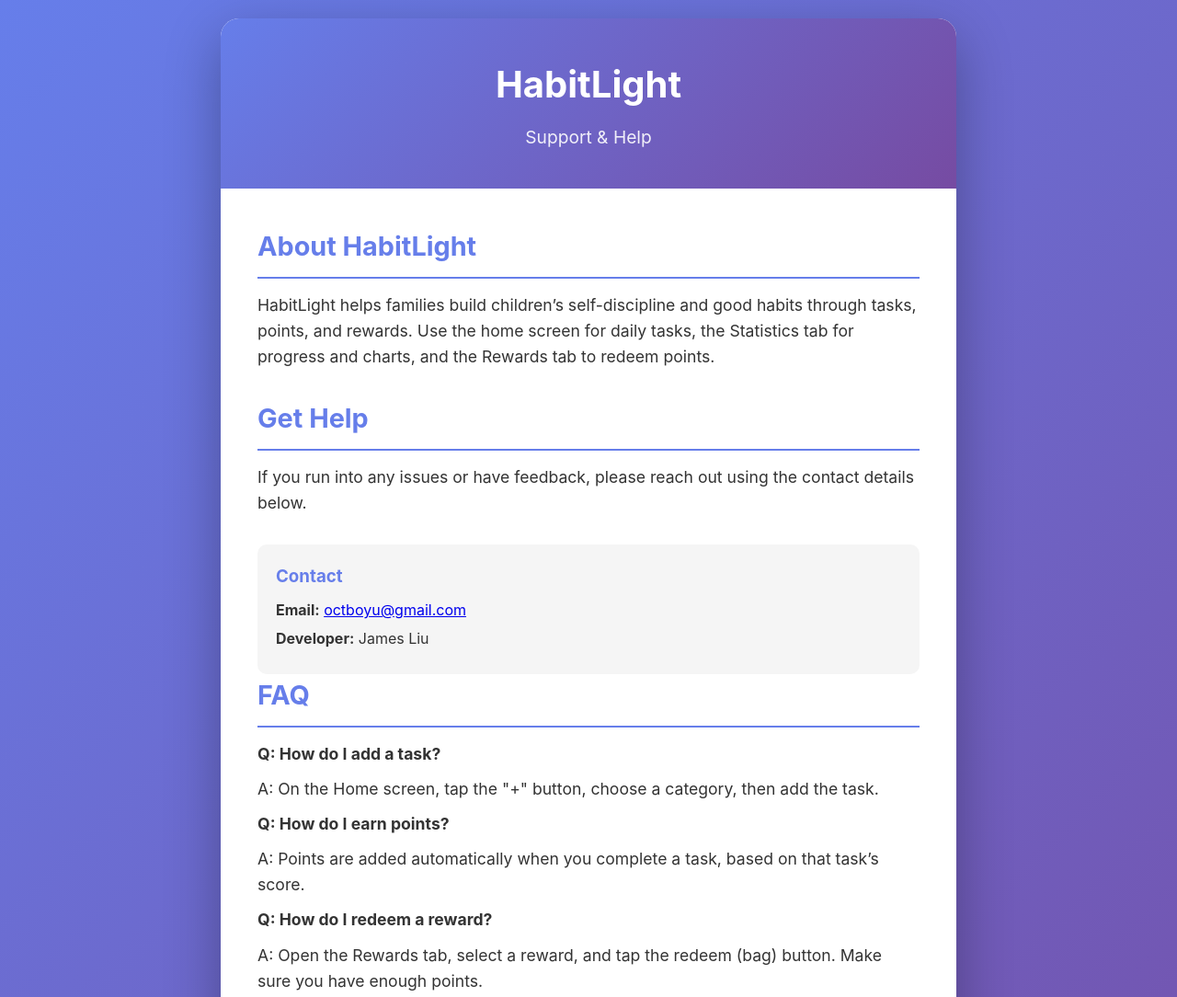
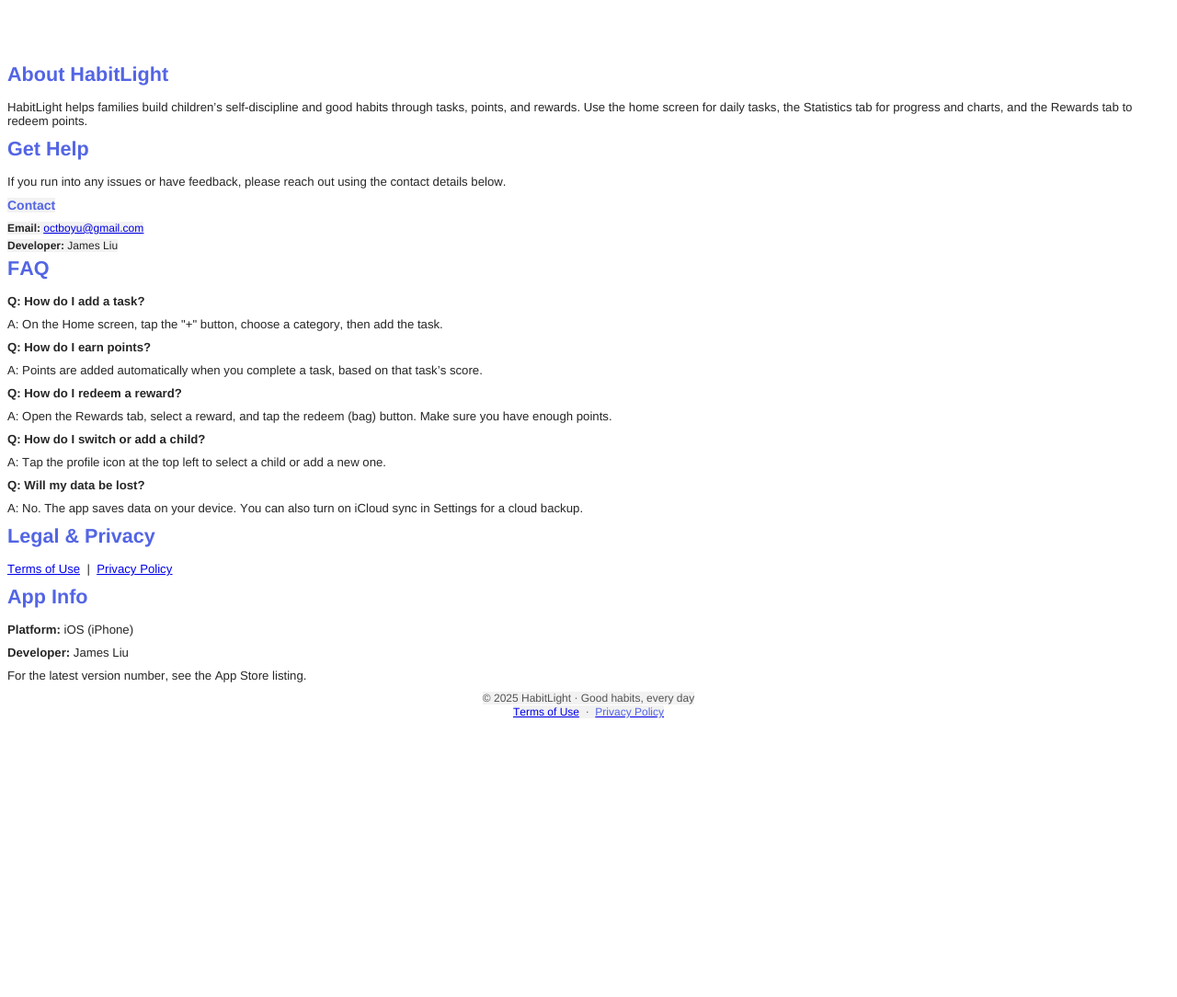
Before and after one commit to jjaammmeess/lvguang-support, a plain HTML site: page index-en.html in a window 1280 px wide. Shown: the top 1084 px of the page at 92% size. After the commit the page ends 800 px from the top, so only its background shows below. Drawn offline with Linux system fonts and the light colour scheme.

Commit message:
Add files via upload

```diff
--- a/index-en.html
+++ b/index-en.html
@@ -1,202 +1,59 @@
-<!DOCTYPE html>
-<html lang="en">
+<!DOCTYPE html PUBLIC "-//W3C//DTD HTML 4.01//EN" "http://www.w3.org/TR/html4/strict.dtd">
+<html>
 <head>
-    <meta charset="UTF-8">
-    <meta name="viewport" content="width=device-width, initial-scale=1.0">
-    <title>HabitLight – Support</title>
-    <style>
-        * {
-            margin: 0;
-            padding: 0;
-            box-sizing: border-box;
-        }
-
-        body {
-            font-family: -apple-system, BlinkMacSystemFont, 'Segoe UI', Roboto, 'Helvetica Neue', Arial, sans-serif;
-            line-height: 1.6;
-            color: #333;
-            background: linear-gradient(135deg, #667eea 0%, #764ba2 100%);
-            min-height: 100vh;
-            padding: 20px;
-        }
-
-        .container {
-            max-width: 800px;
-            margin: 0 auto;
-            background: white;
-            border-radius: 20px;
-            box-shadow: 0 20px 60px rgba(0,0,0,0.3);
-            overflow: hidden;
-        }
-
-        .header {
-            background: linear-gradient(135deg, #667eea 0%, #764ba2 100%);
-            color: white;
-            padding: 40px;
-            text-align: center;
-        }
-
-        .header h1 {
-            font-size: 2.5em;
-            margin-bottom: 10px;
-        }
-
-        .header p {
-            font-size: 1.2em;
-            opacity: 0.9;
-        }
-
-        .content {
-            padding: 40px;
-        }
-
-        .section {
-            margin-bottom: 30px;
-        }
-
-        .section h2 {
-            color: #667eea;
-            font-size: 1.8em;
-            margin-bottom: 15px;
-            border-bottom: 2px solid #667eea;
-            padding-bottom: 10px;
-        }
-
-        .section p {
-            margin-bottom: 10px;
-            font-size: 1.1em;
-        }
-
-        .contact-info {
-            background: #f5f5f5;
-            padding: 20px;
-            border-radius: 10px;
-            margin-top: 20px;
-        }
-
-        .contact-info h3 {
-            color: #667eea;
-            margin-bottom: 10px;
-        }
-
-        .contact-info p {
-            margin: 5px 0;
-        }
-
-        .links {
-            margin-top: 15px;
-        }
-
-        .links a {
-            display: inline-block;
-            margin-right: 15px;
-            margin-bottom: 8px;
-            color: #667eea;
-            text-decoration: none;
-            font-weight: 500;
-        }
-
-        .links a:hover {
-            text-decoration: underline;
-        }
-
-        .btn {
-            display: inline-block;
-            padding: 12px 30px;
-            background: #667eea;
-            color: white;
-            text-decoration: none;
-            border-radius: 25px;
-            margin-top: 10px;
-            transition: background 0.3s;
-        }
-
-        .btn:hover {
-            background: #5568d3;
-        }
-
-        .footer {
-            background: #f5f5f5;
-            padding: 20px;
-            text-align: center;
-            color: #666;
-        }
-
-        .footer a {
-            color: #667eea;
-            text-decoration: none;
-        }
-
-        .footer a:hover {
-            text-decoration: underline;
-        }
-    </style>
+  <meta http-equiv="Content-Type" content="text/html; charset=utf-8">
+  <meta http-equiv="Content-Style-Type" content="text/css">
+  <title></title>
+  <meta name="Generator" content="Cocoa HTML Writer">
+  <meta name="CocoaVersion" content="2685.4">
+  <style type="text/css">
+    p.p2 {margin: 0.0px 0.0px 0.0px 0.0px; text-align: center; font: 14.4px 'Helvetica Neue'; color: #ffffff; -webkit-text-stroke: #ffffff}
+    p.p4 {margin: 0.0px 0.0px 10.0px 0.0px; font: 13.2px 'Helvetica Neue'; color: #262626; -webkit-text-stroke: #262626}
+    p.p6 {margin: 0.0px 0.0px 5.0px 0.0px; font: 12.0px 'Helvetica Neue'; color: #0000e9; -webkit-text-stroke: #0000e9}
+    p.p7 {margin: 0.0px 0.0px 5.0px 0.0px; font: 12.0px 'Helvetica Neue'; color: #262626; -webkit-text-stroke: #262626}
+    p.p8 {margin: 0.0px 0.0px 10.0px 0.0px; font: 13.2px 'Helvetica Neue'; color: #0000e9; -webkit-text-stroke: #0000e9}
+    p.p9 {margin: 0.0px 0.0px 0.0px 0.0px; text-align: center; font: 12.0px 'Helvetica Neue'; color: #535353; -webkit-text-stroke: #535353}
+    p.p10 {margin: 0.0px 0.0px 0.0px 0.0px; text-align: center; font: 12.0px 'Helvetica Neue'; color: #5365e4; -webkit-text-stroke: #5365e4}
+    span.s1 {font-kerning: none; background-color: #ffffff}
+    span.s2 {font-kerning: none; background-color: #f2f2f2}
+    span.s3 {font-kerning: none; color: #262626; background-color: #f2f2f2; -webkit-text-stroke: 0px #262626}
+    span.s4 {text-decoration: underline ; font-kerning: none; color: #0000e9; -webkit-text-stroke: 0px #0000e9}
+    span.s5 {text-decoration: underline ; font-kerning: none; background-color: #ffffff}
+    span.s6 {font-kerning: none; color: #262626; background-color: #ffffff; -webkit-text-stroke: 0px #262626}
+    span.s7 {font: 12.0px '.CJK Symbols Fallback SC'; font-kerning: none; background-color: #f2f2f2}
+    span.s8 {font-kerning: none; color: #535353; background-color: #f2f2f2; -webkit-text-stroke: 0px #535353}
+    span.s9 {font: 12.0px '.CJK Symbols Fallback SC'; font-kerning: none; color: #535353; background-color: #f2f2f2; -webkit-text-stroke: 0px #535353}
+    span.s10 {font-kerning: none; color: #5365e4; -webkit-text-stroke: 0px #5365e4}
+  </style>
 </head>
 <body>
-    <div class="container">
-        <div class="header">
-            <h1>HabitLight</h1>
-            <p>Support &amp; Help</p>
-        </div>
-
-        <div class="content">
-            <div class="section">
-                <h2>About HabitLight</h2>
-                <p>HabitLight helps families build children’s self-discipline and good habits through tasks, points, and rewards. Use the home screen for daily tasks, the Statistics tab for progress and charts, and the Rewards tab to redeem points.</p>
-            </div>
-
-            <div class="section">
-                <h2>Get Help</h2>
-                <p>If you run into any issues or have feedback, please reach out using the contact details below.</p>
-            </div>
-
-            <div class="contact-info">
-                <h3>Contact</h3>
-                <p><strong>Email:</strong> <a href="mailto:octboyu@gmail.com">octboyu@gmail.com</a></p>
-                <p><strong>Developer:</strong> James Liu</p>
-            </div>
-
-            <div class="section">
-                <h2>FAQ</h2>
-                <p><strong>Q: How do I add a task?</strong></p>
-                <p>A: On the Home screen, tap the "+" button, choose a category, then add the task.</p>
-
-                <p><strong>Q: How do I earn points?</strong></p>
-                <p>A: Points are added automatically when you complete a task, based on that task’s score.</p>
-
-                <p><strong>Q: How do I redeem a reward?</strong></p>
-                <p>A: Open the Rewards tab, select a reward, and tap the redeem (bag) button. Make sure you have enough points.</p>
-
-                <p><strong>Q: How do I switch or add a child?</strong></p>
-                <p>A: Tap the profile icon at the top left to select a child or add a new one.</p>
-
-                <p><strong>Q: Will my data be lost?</strong></p>
-                <p>A: No. The app saves data on your device. You can also turn on iCloud sync in Settings for a cloud backup.</p>
-            </div>
-
-            <div class="section">
-                <h2>Legal &amp; Privacy</h2>
-                <p>
-                    <a href="terms-of-service-en.html">Terms of Use</a> &nbsp;|&nbsp;
-                    <a href="privacy-policy-en.html">Privacy Policy</a>
-                </p>
-            </div>
-
-            <div class="section">
-                <h2>App Info</h2>
-                <p><strong>Platform:</strong> iOS (iPhone &amp; iPad)</p>
-                <p><strong>Developer:</strong> James Liu</p>
-                <p>For the latest version number, see the App Store listing.</p>
-            </div>
-        </div>
-
-        <div class="footer">
-            <p>© 2025 HabitLight · Good habits, every day</p>
-            <p style="margin-top: 8px;">
-                <a href="terms-of-service-en.html">Terms of Use</a> &nbsp;·&nbsp;
-                <a href="privacy-policy-en.html">Privacy Policy</a>
-            </p>
-        </div>
-    </div>
+<h1 style="margin: 0.0px 0.0px 10.0px 0.0px; text-align: center; font: 30.0px 'Helvetica Neue'; color: #ffffff; -webkit-text-stroke: #ffffff"><span class="s1"><b>HabitLight</b><b></b></span></h1>
+<p class="p2"><span class="s1">Support &amp; Help</span></p>
+<h2 style="margin: 0.0px 0.0px 15.0px 0.0px; font: 21.6px 'Helvetica Neue'; color: #5365e4; -webkit-text-stroke: #5365e4"><span class="s1"><b>About HabitLight</b><b></b></span></h2>
+<p class="p4"><span class="s1">HabitLight helps families build children’s self-discipline and good habits through tasks, points, and rewards. Use the home screen for daily tasks, the Statistics tab for progress and charts, and the Rewards tab to redeem points.</span></p>
+<h2 style="margin: 0.0px 0.0px 15.0px 0.0px; font: 21.6px 'Helvetica Neue'; color: #5365e4; -webkit-text-stroke: #5365e4"><span class="s1"><b>Get Help</b><b></b></span></h2>
+<p class="p4"><span class="s1">If you run into any issues or have feedback, please reach out using the contact details below.</span></p>
+<h3 style="margin: 0.0px 0.0px 10.0px 0.0px; font: 14.0px 'Helvetica Neue'; color: #5365e4; -webkit-text-stroke: #5365e4"><span class="s2"><b>Contact</b><b></b></span></h3>
+<p class="p6"><span class="s3"><b>Email:</b> <a href="mailto:octboyu@gmail.com"><span class="s4">octboyu@gmail.com</span></a></span></p>
+<p class="p7"><span class="s2"><b>Developer:</b> James Liu</span></p>
+<h2 style="margin: 0.0px 0.0px 15.0px 0.0px; font: 21.6px 'Helvetica Neue'; color: #5365e4; -webkit-text-stroke: #5365e4"><span class="s1"><b>FAQ</b><b></b></span></h2>
+<p class="p4"><span class="s1"><b>Q: How do I add a task?</b><b></b></span></p>
+<p class="p4"><span class="s1">A: On the Home screen, tap the "+" button, choose a category, then add the task.</span></p>
+<p class="p4"><span class="s1"><b>Q: How do I earn points?</b><b></b></span></p>
+<p class="p4"><span class="s1">A: Points are added automatically when you complete a task, based on that task’s score.</span></p>
+<p class="p4"><span class="s1"><b>Q: How do I redeem a reward?</b><b></b></span></p>
+<p class="p4"><span class="s1">A: Open the Rewards tab, select a reward, and tap the redeem (bag) button. Make sure you have enough points.</span></p>
+<p class="p4"><span class="s1"><b>Q: How do I switch or add a child?</b><b></b></span></p>
+<p class="p4"><span class="s1">A: Tap the profile icon at the top left to select a child or add a new one.</span></p>
+<p class="p4"><span class="s1"><b>Q: Will my data be lost?</b><b></b></span></p>
+<p class="p4"><span class="s1">A: No. The app saves data on your device. You can also turn on iCloud sync in Settings for a cloud backup.</span></p>
+<h2 style="margin: 0.0px 0.0px 15.0px 0.0px; font: 21.6px 'Helvetica Neue'; color: #5365e4; -webkit-text-stroke: #5365e4"><span class="s1"><b>Legal &amp; Privacy</b><b></b></span></h2>
+<p class="p8"><span class="s5"><a href="file:///Users/jamesliu/Documents/LvGuang%20v1.2.6(34)%E4%B8%8A%E6%9E%B6%E7%89%88%E6%9C%AC/LvGuang/GitHubPages/terms-of-service-en.html">Terms of Use</a></span><span class="s6">  |  <a href="file:///Users/jamesliu/Documents/LvGuang%20v1.2.6(34)%E4%B8%8A%E6%9E%B6%E7%89%88%E6%9C%AC/LvGuang/GitHubPages/privacy-policy-en.html"><span class="s4">Privacy Policy</span></a></span></p>
+<h2 style="margin: 0.0px 0.0px 15.0px 0.0px; font: 21.6px 'Helvetica Neue'; color: #5365e4; -webkit-text-stroke: #5365e4"><span class="s1"><b>App Info</b><b></b></span></h2>
+<p class="p4"><span class="s1"><b>Platform:</b> iOS (iPhone)</span></p>
+<p class="p4"><span class="s1"><b>Developer:</b> James Liu</span></p>
+<p class="p4"><span class="s1">For the latest version number, see the App Store listing.</span></p>
+<p class="p9"><span class="s2">© 2025 HabitLight </span><span class="s7">·</span><span class="s2"> Good habits, every day</span></p>
+<p class="p10"><span class="s2"><a href="file:///Users/jamesliu/Documents/LvGuang%20v1.2.6(34)%E4%B8%8A%E6%9E%B6%E7%89%88%E6%9C%AC/LvGuang/GitHubPages/terms-of-service-en.html">Terms of Use</a></span><span class="s8">  </span><span class="s9">·</span><span class="s8">  <a href="file:///Users/jamesliu/Documents/LvGuang%20v1.2.6(34)%E4%B8%8A%E6%9E%B6%E7%89%88%E6%9C%AC/LvGuang/GitHubPages/privacy-policy-en.html"><span class="s10">Privacy Policy</span></a></span></p>
 </body>
 </html>
```
